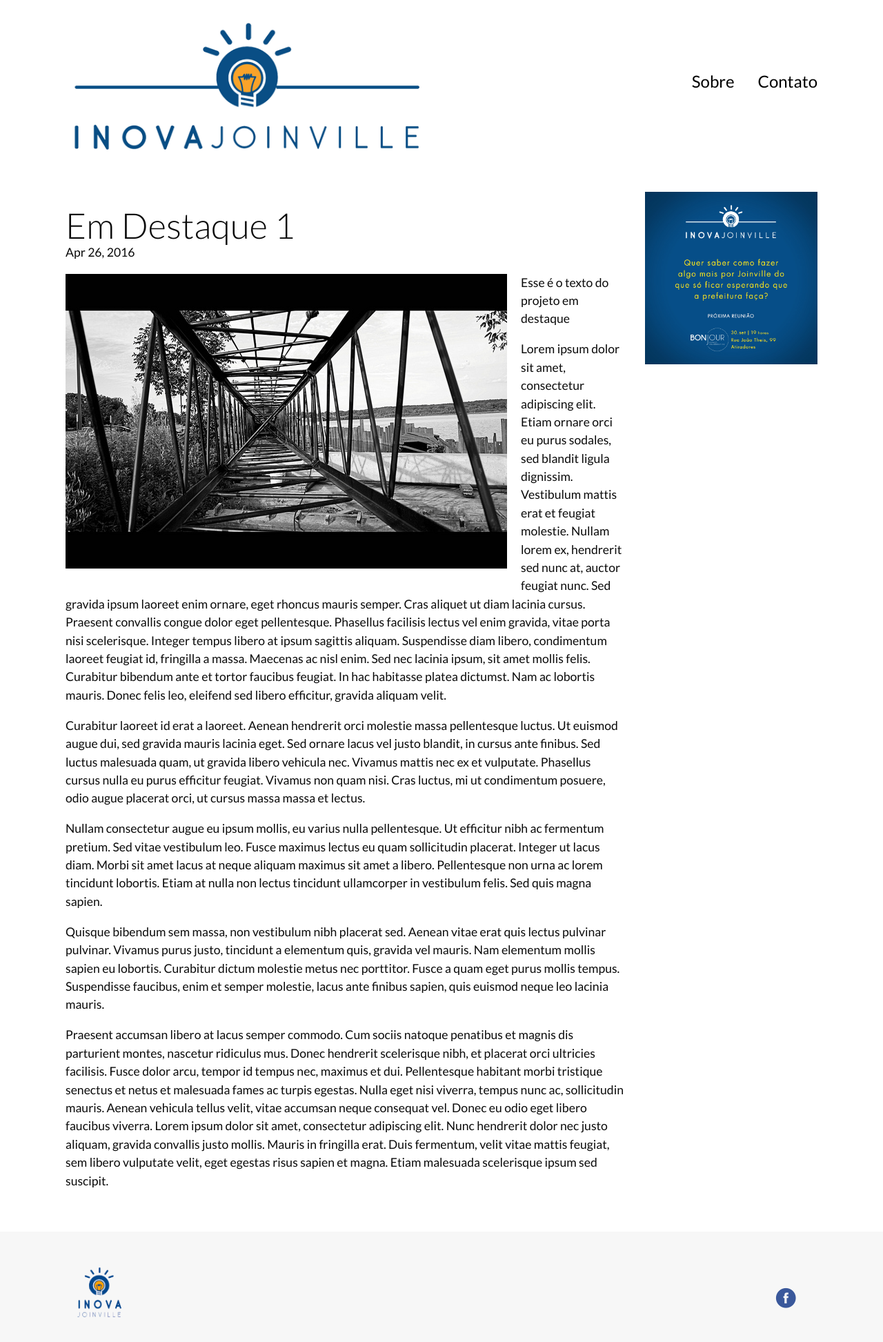
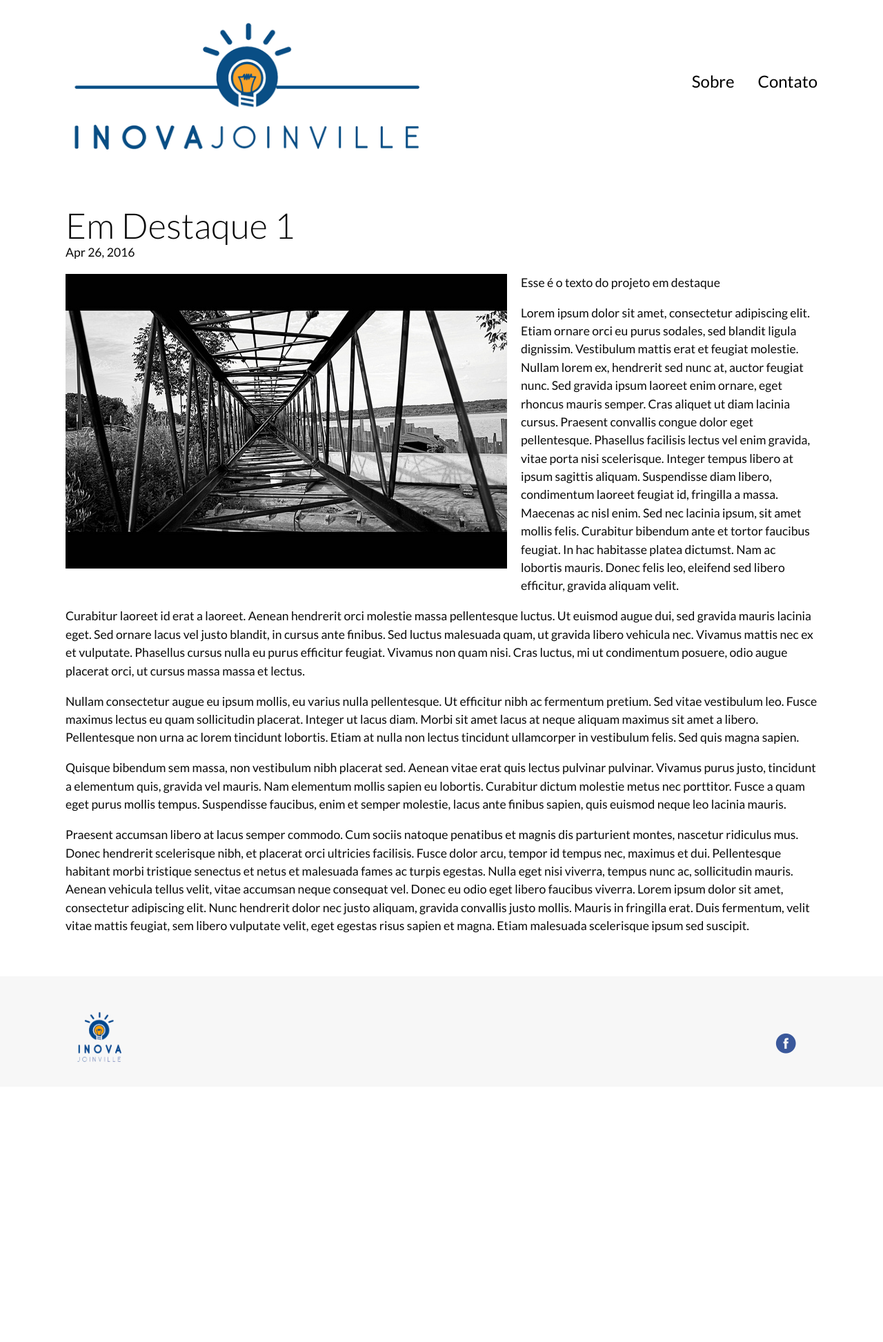
Before and after one commit to inovajoinville/inovajoinville.github.io, a Jekyll site: the page built from _posts/destaque/2016-04-26-destaque-1.markdown, in a window 1280 px wide. Shown: the whole page at 69% size. Built offline with Jekyll 4.4.1, drawn with Linux system fonts in a browser that asks for light colours; after the commit the page ends 1575 px from its top, so only the background shows below that.

Commit message:
Update post.html

```diff
--- a/_layouts/post.html
+++ b/_layouts/post.html
@@ -3,7 +3,7 @@ layout: default
 ---
 
 <div class="row">
-	<div class="medium-9 columns">
+	<div class="medium-12 columns">
 		<article class="post" itemscope itemtype="http://schema.org/BlogPosting">
 
 
@@ -17,8 +17,8 @@ layout: default
 
 		</article>
 	</div>
-	<div class="medium-3 columns ad">
-		<a href="#"><img src="https://raw.githubusercontent.com/inovajoinville/inovajoinville.github.io/master/images/proxima_reuniao.png" alt="Próxima Reunião" title="Próxima Reunião"></a>
-	</div>
+	<!--<div class="medium-3 columns ad">-->
+	<!--	<a href="#"><img src="https://raw.githubusercontent.com/inovajoinville/inovajoinville.github.io/master/images/proxima_reuniao.png" alt="Próxima Reunião" title="Próxima Reunião"></a>-->
+	<!--</div>-->
 
 </div>
```
